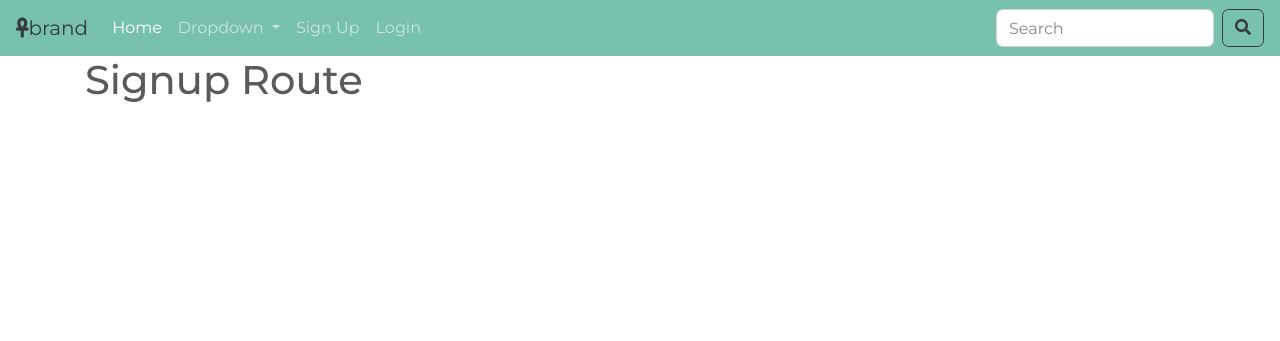
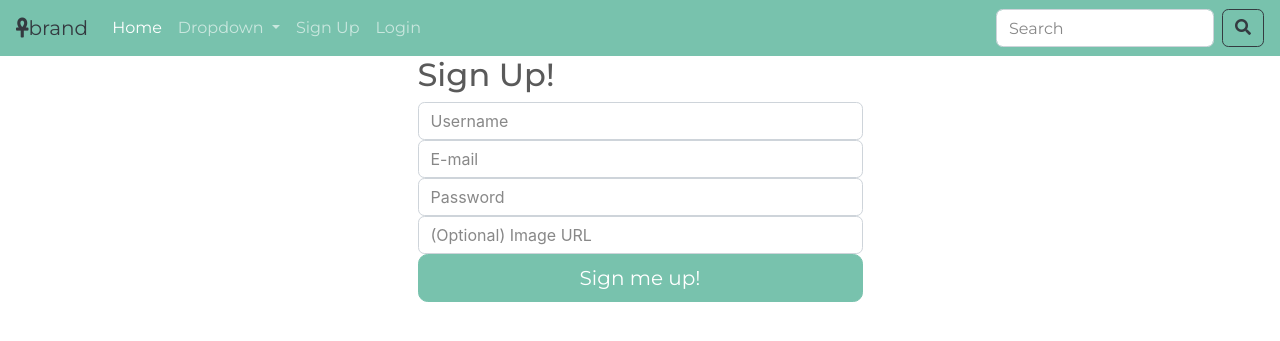
Before and after one commit to chelle-col/capstone1, a Flask app: page /signup in a window 1280 px wide. Shown: the top 341 px of the page. Run offline with Flask 2, Linux system fonts and the light colour scheme; some libraries are stand-ins or nearby versions.

Commit message:
set up sign up connected models to app and forms

```diff
--- a/app.py
+++ b/app.py
@@ -1,8 +1,14 @@
+import os
 from flask import Flask, render_template, jsonify, request
+from models import User, Image, Filter, db, connect_db
+from forms import UserAddForm
 import requests as req
 
 app = Flask(__name__)
 
+connect_db(app)
+
+app.config['SECRET_KEY'] = os.environ.get('SECRET_KEY', "it's a secret")
 
 @app.route("/")
 def homepage():
@@ -15,13 +21,16 @@ def homepage():
 @app.route('/<int:image_id>/edit')
 def edit(image_id):
     """Show edit page"""
+
     return render_template('test.html', title='Edit Page Route')
 
 
 @app.route('/signup')
 def signup():
     """Show the signup page"""
-    return render_template('test.html', title='Signup Route')
+    form = UserAddForm()
+
+    return render_template('form.html', form=form)
 
 @app.route('/login')
 def login():
--- /dev/null
+++ b/forms.py
@@ -0,0 +1,11 @@
+from flask_wtf import FlaskForm
+from wtforms import StringField, PasswordField, TextAreaField
+from wtforms.validators import DataRequired, Email, Length, Optional
+
+class UserAddForm(FlaskForm):
+    """Form for adding users."""
+
+    username = StringField('Username', validators=[DataRequired()])
+    email = StringField('E-mail', validators=[DataRequired(), Email()])
+    password = PasswordField('Password', validators=[Length(min=6)])
+    image_url = StringField('(Optional) Image URL')
--- a/templates/base.html
+++ b/templates/base.html
@@ -39,7 +39,7 @@
             <a class="dropdown-item" href="#">Something else here</a>
           </div>
         </li>
-
+        {% if not g.user %}
         <ul class="nav navbar-nav navbar-right">
             <li class="nav-item">
                 <a class="nav-link" href="/signup">Sign Up</a>
@@ -48,6 +48,15 @@
                 <a class="nav-link" href="/login">Login</a>
             </li>
         </ul>
+        {% else %}
+        <li>
+            <a href="/users/{{ g.user.id }}">
+              <img src="{{ g.user.image_url }}" alt="{{ g.user.username }}">
+            </a>
+        </li>
+        <li><a href="/logout">Log out</a></li>
+        {% endif %}
+
       </ul>
       <form class="form-inline my-2 my-lg-0">
         <input class="form-control mr-sm-2" type="search" placeholder="Search" aria-label="Search">
--- /dev/null
+++ b/templates/form.html
@@ -0,0 +1,23 @@
+{% extends 'base.html' %}
+
+{% block content %}
+
+<div class="row justify-content-md-center">
+    <div class="col-md-7 col-lg-5">
+      <h2 class="join-message">Sign Up!</h2>
+      <form method="POST" id="user_form">
+        {{ form.hidden_tag() }}
+
+        {% for field in form if field.widget.input_type != 'hidden' %}
+          {% for error in field.errors %}
+            <span class="text-danger">{{ error }}</span>
+          {% endfor %}
+          {{ field(placeholder=field.label.text, class="form-control") }}
+        {% endfor %}
+
+        <button class="btn btn-primary btn-lg btn-block">Sign me up!</button>
+      </form>
+    </div>
+  </div>
+
+{% endblock %}
```
Also changed, not shown: models.py (+15 -4 lines).
